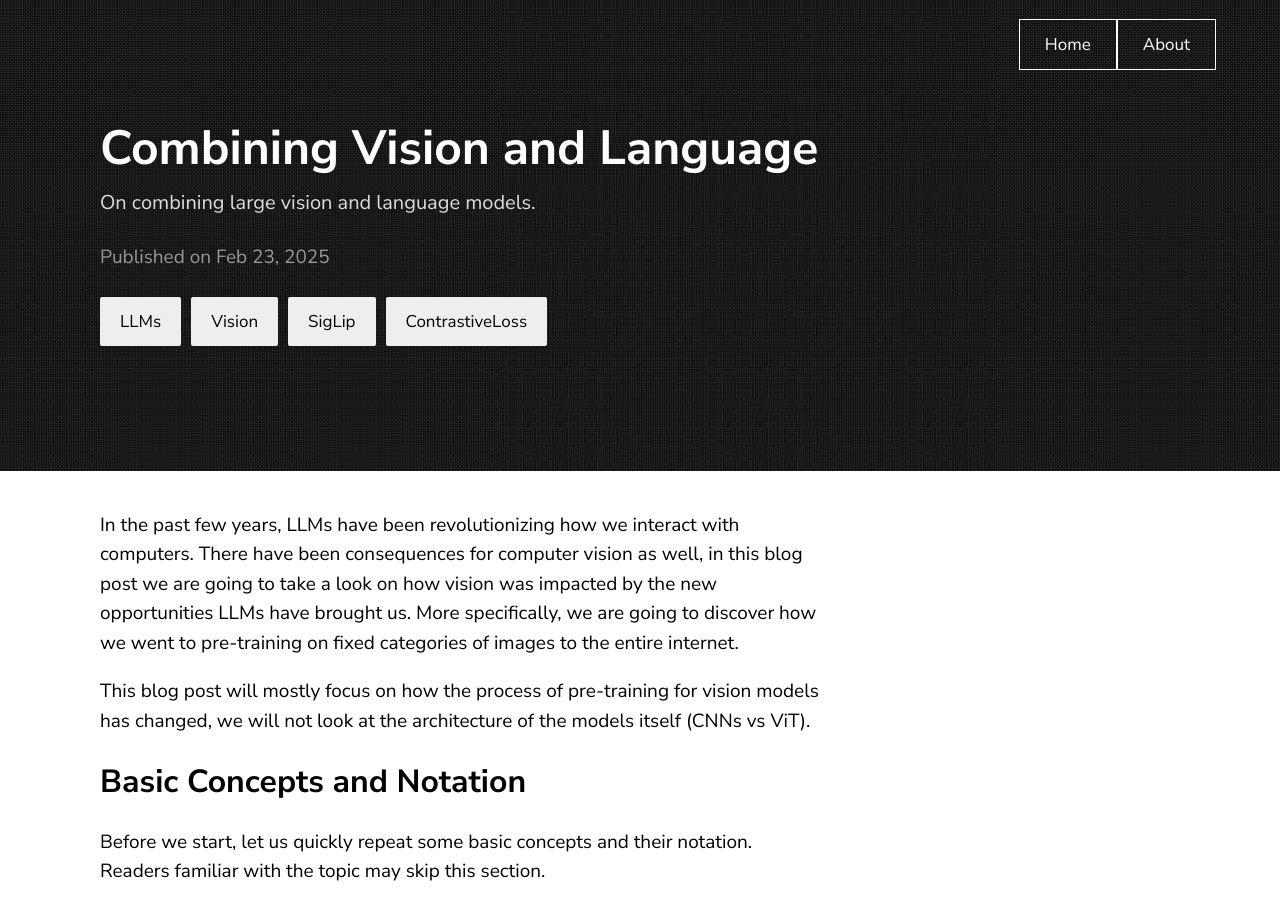
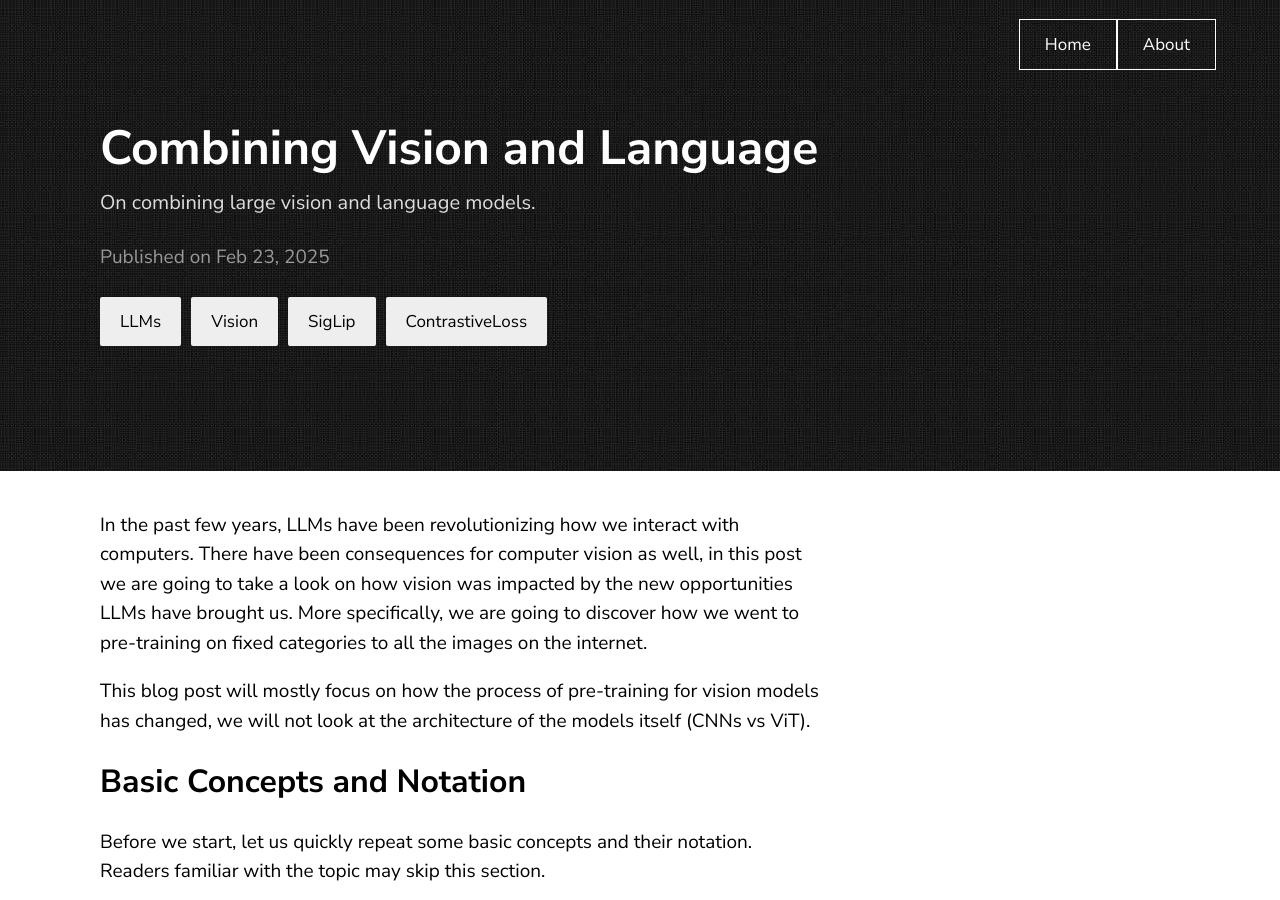
Before and after one commit to heinzermch/heinzermch.github.io, a Jekyll site: the page built from _posts/2025-01-18-on-combining-vision-and-language.md, in a window 1280 px wide and 900 px high. Built offline with Jekyll 4.4.1, drawn with Linux system fonts in a browser that asks for light colours; formulas are drawn with MathJax 3; comment, search, counter and statistics services are not loaded; some of the changed text lies outside the part shown.

Commit message:
intro corrections

```diff
--- a/_posts/2025-01-18-on-combining-vision-and-language.md
+++ b/_posts/2025-01-18-on-combining-vision-and-language.md
@@ -9,7 +9,7 @@ comments: yes
 published: true
 ---
 
-In the past few years, LLMs have been revolutionizing how we interact with computers. There have been consequences for computer vision as well, in this blog post we are going to take a look on how vision was impacted by the new opportunities LLMs have brought us. More specifically, we are going to discover how we went to pre-training on fixed categories of images to the entire internet.
+In the past few years, LLMs have been revolutionizing how we interact with computers. There have been consequences for computer vision as well, in this post we are going to take a look on how vision was impacted by the new opportunities LLMs have brought us. More specifically, we are going to discover how we went to pre-training on fixed categories to all the images on the internet.
 
 This blog post will mostly focus on how the process of pre-training for vision models has changed, we will not look at the architecture of the models itself (CNNs vs ViT).
 
@@ -42,20 +42,20 @@ It measures the angle between two vectors and is independent of their magnitude.
 
 $$ \text{softmax}(z)_i = \frac{e^{z_i}}{\sum_{j=1}^{N} e^{z_j}}$$
 
-here $$z$$ is a vector of scores and $N$ is the number of elements in $$z$$.
+here $$z$$ is a vector of scores and $$N$$ is the number of elements in $$z$$.
 
-- **Softmax trick**: Large values for $z$, $$e^{z_i}$$ can lead to numerical instability (overflow). To address this, we use the "softmax trick":
+- **Softmax trick**: Large values for $$z$$, $$e^{z_i}$$ can lead to numerical instability (overflow). To address this, we use the "softmax trick":
 
 $$\text{softmax}(z)_i = \frac{e^{z_i - \max(z)}}{\sum_{j=1}^{N} e^{z_j - \max(z)}}$$
 
 where $$\max(z)$$ is the maximum value in the vector $$z$$. This works because
 
-Let $c = \max(z)$. Then:
+Let $$c = \max(z)$$. Then:
 
 $$\begin{align*}
 \text{softmax}(z)_i &= \frac{e^{z_i - c}}{\sum_{j=1}^{N} e^{z_j - c}} \\
 &= \frac{e^{z_i} e^{-c}}{\sum_{j=1}^{N} e^{z_j} e^{-c}} \\
-&= \frac{e^{z_i} e^{-c}}{e^{-c} \sum_{j=1}^{N} e^{z_j}} \\
+&= \frac{e^{-c} e^{z_i}}{e^{-c} \sum_{j=1}^{N} e^{z_j}} \\
 &= \frac{e^{z_i}}{\sum_{j=1}^{N} e^{z_j}}
 \end{align*}$$
 
```
Also changed, not shown: other parts of _posts/2025-01-18-on-combining-vision-and-language.md (+3 -3 lines).
